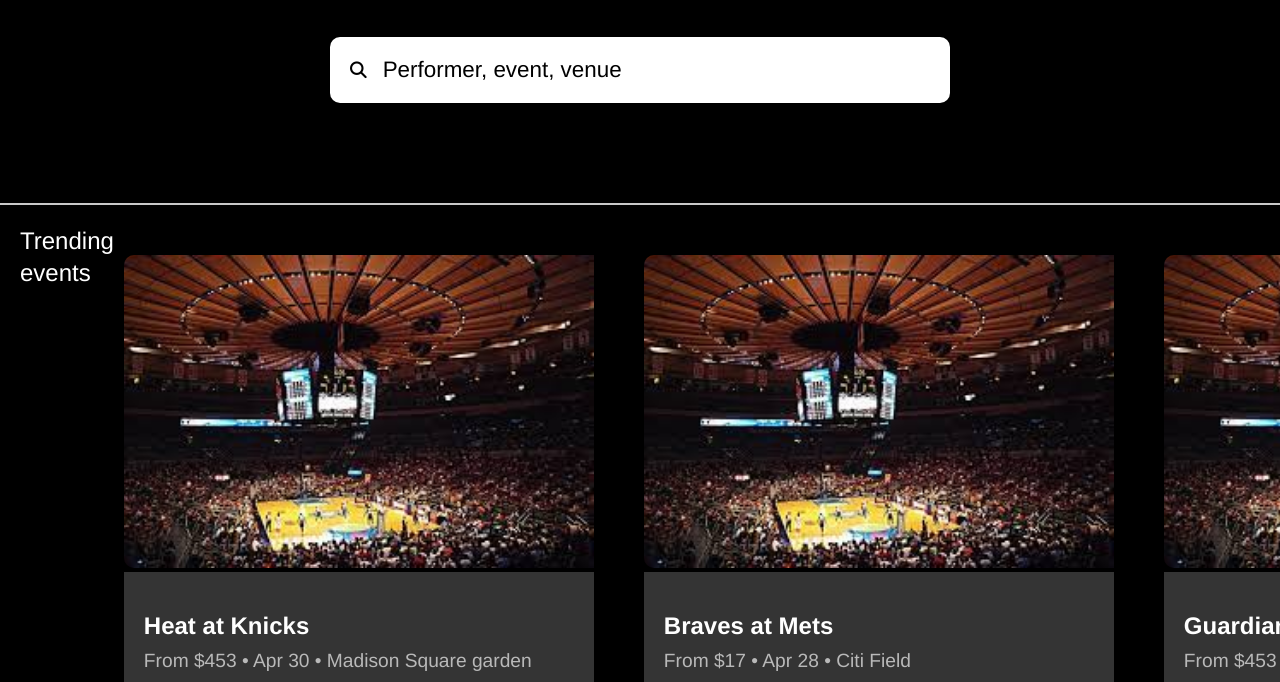
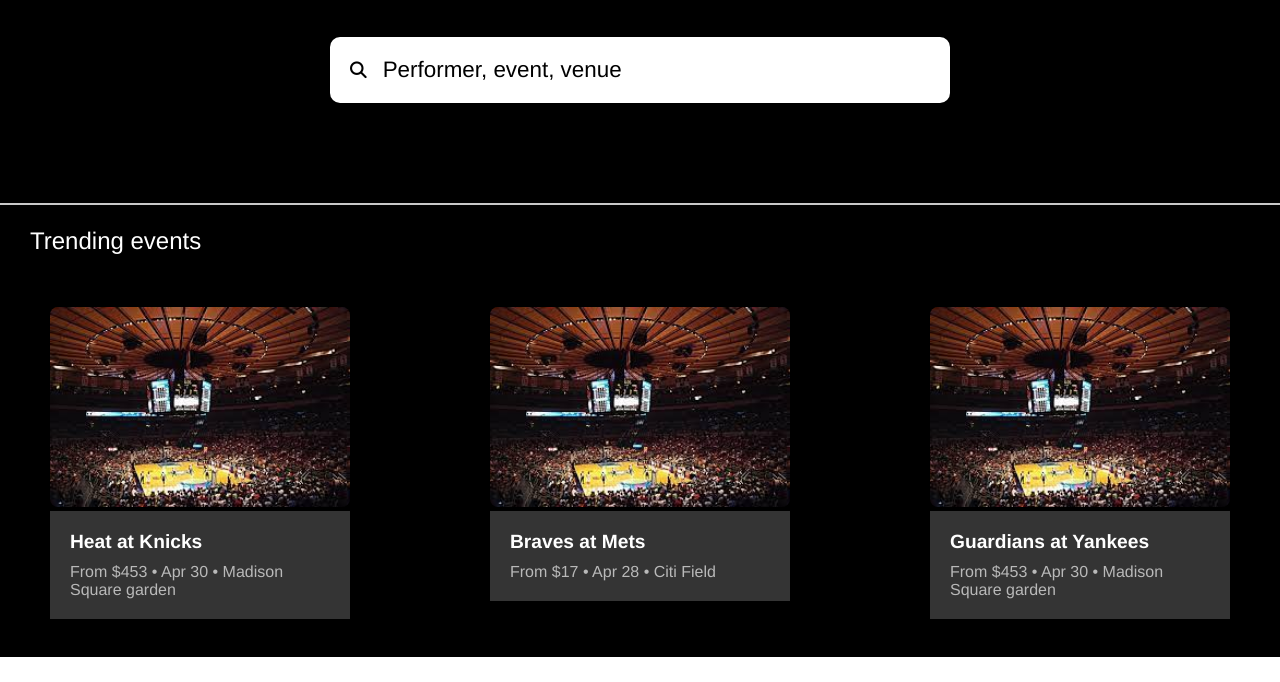
Before and after one commit to moisesg526/sports-ticket, a plain HTML site: page index.html in a window 1280 px wide. Shown: the part 268-950 px from the top of the page. Drawn offline with Linux system fonts and the light colour scheme.

Commit message:
Adjusted spacing between events and highlights

```diff
--- a/index.html
+++ b/index.html
@@ -73,8 +73,8 @@
       </div>
     </section>
     <hr class="line" />
+    <h3 class="events-info-heading">Trending events</h3>
     <section class="events-section">
-      <h3>Trending events</h3>
       <div class="events">
         <img
           src="/images/msg.jpg"
--- a/styles.css
+++ b/styles.css
@@ -346,7 +346,7 @@ li {
 
   .white-bck h3 {
     color: #000000;
-    font-weight: 400;
+    font-weight: 300;
     padding-bottom: 20px;
   }
 
@@ -386,35 +386,40 @@ li {
     font-size: 3rem;
   }
 
+.events-info-heading {
+  background-color: #000;
+  padding: 20px 30px  0;
+}
+
   .events-section {
     display: flex;
-    overflow: auto hidden;
+    justify-content: space-between;
   }
 
   .event-info {
-    padding: 40px 20px;
+    padding: 20px;
     background-color: #343434;
   }
   .event-info h4 {
-    font-size: 1.5rem;
+    font-size: 1.2rem;
   }
 
   .event-info h5 {
-    font-size: 1.2rem;
+    font-size: 1rem;
   }
 
   .events {
-    width: 500px;
-    height: 500px;
+    width: 300px;
+    height: 300px;
     display: block;
-    padding-right: 30px;
+    border-radius: 10px;
+    margin: 30px;
+
   }
 
   .events-pic {
-    width: 500px;
+    width: 100%;
     margin: 0;
-    border-radius: 10px;
-    padding-right: 30px;
   }
 
   .block {
@@ -424,10 +429,12 @@ li {
 
   .highlight-list {
     width: 100%;
+    display: flex;
+    justify-content: space-evenly;
   }
 
   .highlight-event {
-    height: 400px;
+    height: 40%px;
     width: 460px;
     font-size: 1.8rem;
   }
```
